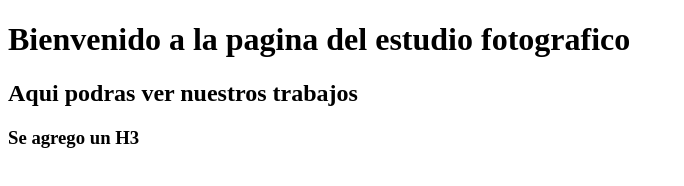
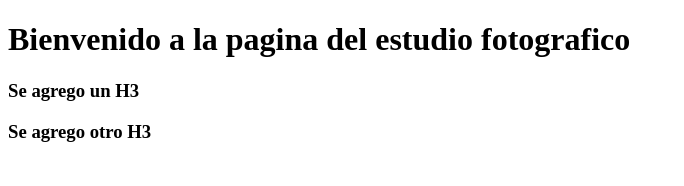
Before and after one commit to ErickWalker510/unity_androird_course, a plain HTML site: page index.html in a window 1280 px wide. Shown: the whole page, without its empty margins (0-684 px from the left). Drawn offline with Linux system fonts and the light colour scheme.

Commit message:
Agrego H3 quito H2
prueba git

```diff
--- a/index.html
+++ b/index.html
@@ -6,7 +6,7 @@
 	</head>
 	<body>
 		<h1>Bienvenido a la pagina del estudio fotografico</h1>
-		<h2>Aqui podras ver nuestros trabajos</h2>
 		<h3>Se agrego un H3</h3>
+		<h3>Se agrego otro H3</h3>
 	</body>
 </html>
```
